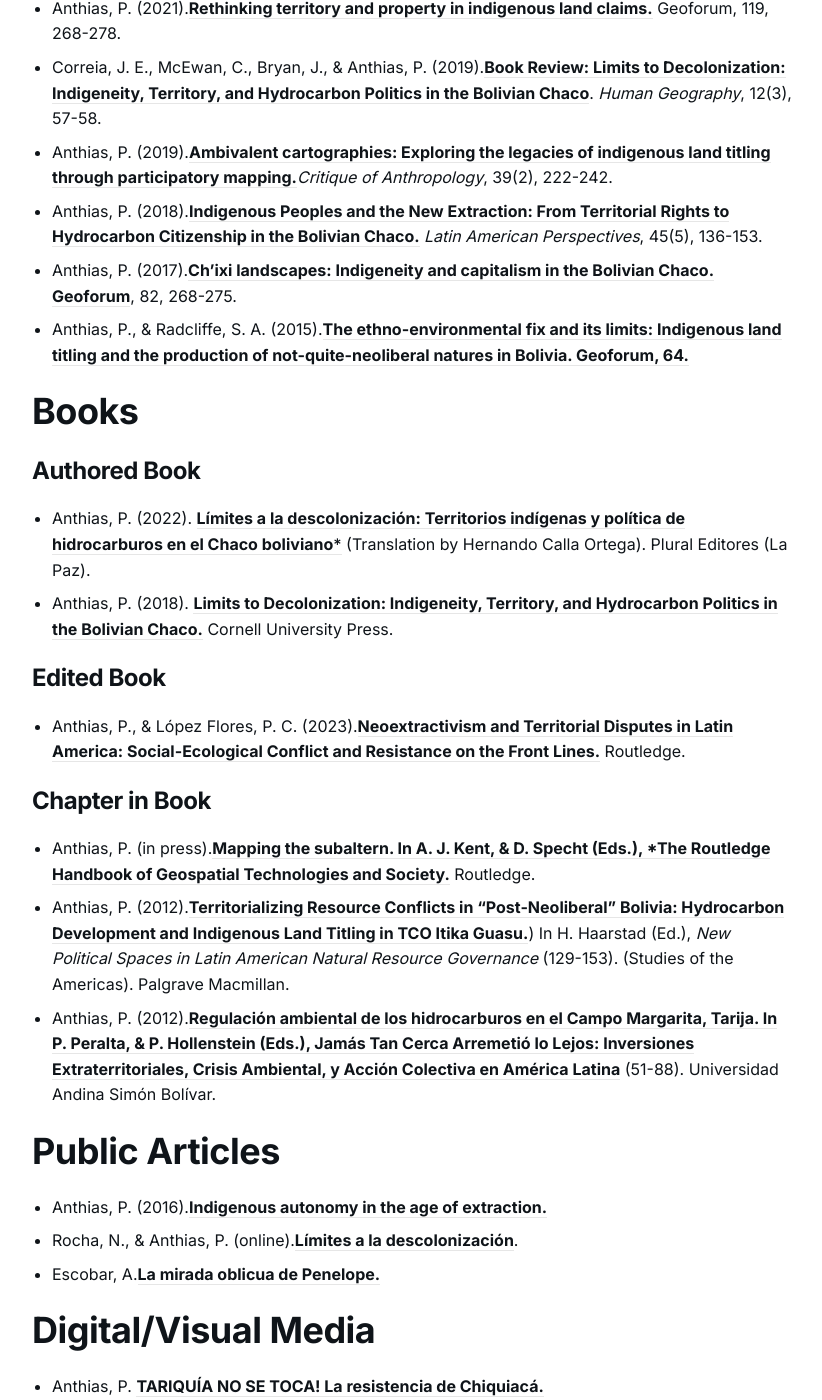
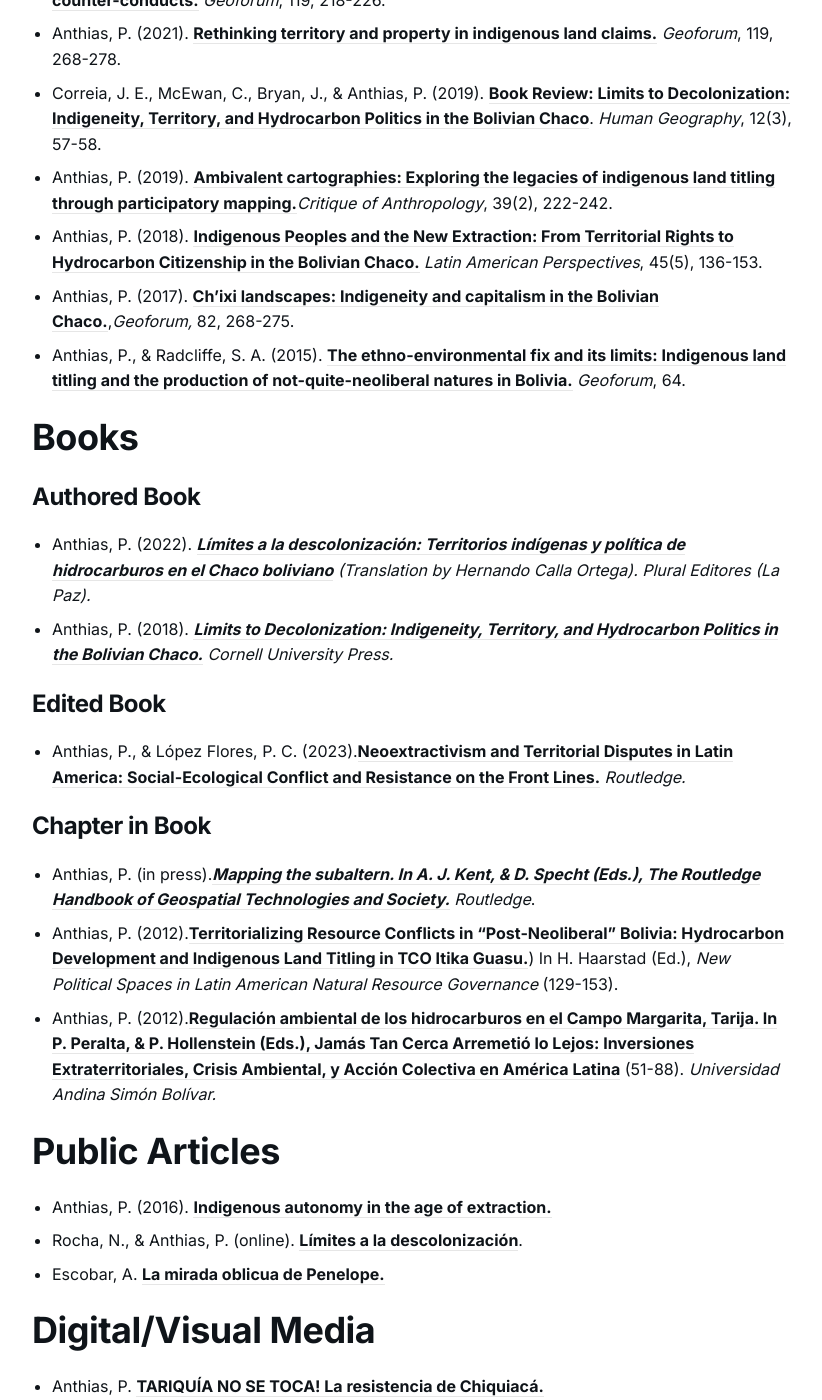
Before and after one commit to RelevantResearch/penelopeanthias, a Jekyll site: the page built from _pages/publications.md, in a window 1280 px wide and 1400 px high, scrolled down 593 px. Shown: the whole window, without its empty margins (228-1050 px from the left). Built offline with Jekyll 4.4.1, drawn with Linux system fonts in a browser that asks for light colours; some of the changed text lies outside the part shown.

Commit message:
Revise publications page

```diff
--- a/_pages/publications.md
+++ b/_pages/publications.md
@@ -8,41 +8,42 @@ page_cover:
 
 # Academic Articles
 
-- Anthias, P., & Asher, K. (online).[**Indigenous Natures and the Anthropocene: Racial Capitalism, Violent Materialities, and the Colonial Politics of Representation**](https://doi.org/10.1111/anti.13078)
-- Anthias, P. (2023).[**Countertopographies and the futures of geographical thought. Dialogues in Human Geography**](https://doi.org/10.1177/20438206231171202)
-- Anthias, P. (2022).[**The Pluri-Extractivist State: Regional Autonomy and the Limits of Indigenous Participation in Gran Chaco Province.**](https://doi.org/10.1017/s0022216x21000997) *Journal of Latin American Studies*, 54(1), 125-154.
-- Anthias, P., & Hoffmann, K. (2021).[**The making of ethnic territories: Governmentality and counter-conducts.**](https://doi.org/10.1016/j.geoforum.2020.06.027) Geoforum, 119, 218-226.
-- Anthias, P. (2021).[**Rethinking territory and property in indigenous land claims.**](https://doi.org/10.1016/j.geoforum.2019.09.008) Geoforum, 119, 268-278.
-- Correia, J. E., McEwan, C., Bryan, J., & Anthias, P. (2019).[**Book Review: Limits to Decolonization: Indigeneity, Territory, and Hydrocarbon Politics in the Bolivian Chaco**](https://doi.org/10.1177/194277861901200301). *Human Geography*, 12(3), 57-58.
-- Anthias, P. (2019).[**Ambivalent cartographies: Exploring the legacies of indigenous land titling through participatory mapping.**](https://doi.org/10.1177/0308275x19842920)*Critique of Anthropology*, 39(2), 222-242.
-- Anthias, P. (2018).[**Indigenous Peoples and the New Extraction: From Territorial Rights to Hydrocarbon Citizenship in the Bolivian Chaco.**](https://doi.org/10.1177/0094582x16678804) *Latin American Perspectives*, 45(5), 136-153.
-- Anthias, P. (2017).[**Ch’ixi landscapes: Indigeneity and capitalism in the Bolivian Chaco. Geoforum**](https://doi.org/10.1016/j.geoforum.2016.09.013), 82, 268-275.
-- Anthias, P., & Radcliffe, S. A. (2015).[**The ethno-environmental fix and its limits: Indigenous land titling and the production of not-quite-neoliberal natures in Bolivia. Geoforum, 64.**](https://doi.org/10.1016/j.geoforum.2013.06.007)
+- Anthias, P., & Asher, K. (online). [**Indigenous Natures and the Anthropocene: Racial Capitalism, Violent Materialities, and the Colonial Politics of Representation**](https://doi.org/10.1111/anti.13078)
+- Anthias, P. (2023). [**Countertopographies and the futures of geographical thought.**](https://doi.org/10.1177/20438206231171202) *Dialogues in Human Geography*
+- Anthias, P. (2022). [**The Pluri-Extractivist State: Regional Autonomy and the Limits of Indigenous Participation in Gran Chaco Province.**](https://doi.org/10.1017/s0022216x21000997) *Journal of Latin American Studies*, 54(1), 125-154.
+- Anthias, P., & Hoffmann, K. (2021). [**The making of ethnic territories: Governmentality and counter-conducts.**](https://doi.org/10.1016/j.geoforum.2020.06.027) *Geoforum*, 119, 218-226.
+- Anthias, P. (2021). [**Rethinking territory and property in indigenous land claims.**](https://doi.org/10.1016/j.geoforum.2019.09.008) *Geoforum*, 119, 268-278.
+- Correia, J. E., McEwan, C., Bryan, J., & Anthias, P. (2019). [**Book Review: Limits to Decolonization: Indigeneity, Territory, and Hydrocarbon Politics in the Bolivian Chaco**](https://doi.org/10.1177/194277861901200301). *Human Geography*, 12(3), 57-58.
+- Anthias, P. (2019). [**Ambivalent cartographies: Exploring the legacies of indigenous land titling through participatory mapping.**](https://doi.org/10.1177/0308275x19842920)*Critique of Anthropology*, 39(2), 222-242.
+- Anthias, P. (2018). [**Indigenous Peoples and the New Extraction: From Territorial Rights to Hydrocarbon Citizenship in the Bolivian Chaco.**](https://doi.org/10.1177/0094582x16678804) *Latin American Perspectives*, 45(5), 136-153.
+- Anthias, P. (2017). [**Ch’ixi landscapes: Indigeneity and capitalism in the Bolivian Chaco.**](https://doi.org/10.1016/j.geoforum.2016.09.013),*Geoforum,* 82, 268-275.
+- Anthias, P., & Radcliffe, S. A. (2015). [**The ethno-environmental fix and its limits: Indigenous land titling and the production of not-quite-neoliberal natures in Bolivia.**](https://doi.org/10.1016/j.geoforum.2013.06.007) *Geoforum*, 64.
 
 # Books
 
 ### Authored Book
 
-- Anthias, P. (2022). [**Límites a la descolonización: Territorios indígenas y política de hidrocarburos en el Chaco boliviano***](https://durham-repository.worktribe.com/output/1120148) (Translation by Hernando Calla Ortega). Plural Editores (La Paz).
-- Anthias, P. (2018). [**Limits to Decolonization: Indigeneity, Territory, and Hydrocarbon Politics in the Bolivian Chaco.**](https://durham-repository.worktribe.com/output/1121919) Cornell University Press.
+- Anthias, P. (2022). [***Límites a la descolonización: Territorios indígenas y política de hidrocarburos en el Chaco boliviano***](https://durham-repository.worktribe.com/output/1120148) *(Translation by Hernando Calla Ortega). Plural Editores (La Paz).*
+- Anthias, P. (2018). [***Limits to Decolonization: Indigeneity, Territory, and Hydrocarbon Politics in the Bolivian Chaco.***](https://durham-repository.worktribe.com/output/1121919) *Cornell University Press.*
 
 ### Edited Book
 
-- Anthias, P., & López Flores, P. C. (2023).[**Neoextractivism and Territorial Disputes in Latin America: Social-Ecological Conflict and Resistance on the Front Lines.**](https://doi.org/10.4324/9781003267461) Routledge.
+- Anthias, P., & López Flores, P. C. (2023).[**Neoextractivism and Territorial Disputes in Latin America: Social-Ecological Conflict and Resistance on the Front Lines.**](https://doi.org/10.4324/9781003267461) *Routledge.*
 
 ### Chapter in Book
 
-- Anthias, P. (in press).[**Mapping the subaltern. In A. J. Kent, & D. Specht (Eds.), *The Routledge Handbook of Geospatial Technologies and Society.**](https://doi.org/10.4324/9780367855765-11) Routledge.
-- Anthias, P. (2012).[**Territorializing Resource Conflicts in “Post-Neoliberal” Bolivia: Hydrocarbon Development and Indigenous Land Titling in TCO Itika Guasu.**](https://doi.org/10.1057/9781137073723_7)) In H. Haarstad (Ed.), *New Political Spaces in Latin American Natural Resource Governance* (129-153). (Studies of the Americas). Palgrave Macmillan.
-- Anthias, P. (2012).[**Regulación ambiental de los hidrocarburos en el Campo Margarita, Tarija. In P. Peralta, & P. Hollenstein (Eds.), Jamás Tan Cerca Arremetió lo Lejos: Inversiones Extraterritoriales, Crisis Ambiental, y Acción Colectiva en América Latina**](https://durham-repository.worktribe.com/output/1633438) (51-88). Universidad Andina Simón Bolívar.
+- Anthias, P. (in press).[***Mapping the subaltern. In A. J. Kent, & D. Specht (Eds.), The Routledge Handbook of Geospatial Technologies and Society.***](https://doi.org/10.4324/9780367855765-11) *Routledge*.
+- Anthias, P. (2012).[**Territorializing Resource Conflicts in “Post-Neoliberal” Bolivia: Hydrocarbon Development and Indigenous Land Titling in TCO Itika Guasu.**](https://doi.org/10.1057/9781137073723_7)) In H. Haarstad (Ed.), *New Political Spaces in Latin American Natural Resource Governance* (129-153).
+- Anthias, P. (2012).[**Regulación ambiental de los hidrocarburos en el Campo Margarita, Tarija. In P. Peralta, & P. Hollenstein (Eds.), Jamás Tan Cerca Arremetió lo Lejos: Inversiones Extraterritoriales, Crisis Ambiental, y Acción Colectiva en América Latina**](https://durham-repository.worktribe.com/output/1633438) (51-88). *Universidad Andina Simón Bolívar.*
 
 # Public Articles
 
-- Anthias, P. (2016).[**Indigenous autonomy in the age of extraction.**](https://nacla.org/news/2016/07/29/indigenous-autonomy-age-extraction)
-- Rocha, N., & Anthias, P. (online).[**Límites a la descolonización**](https://www.la-razon.com/politico/2023/04/02/limites-a-la-descolonizacion/).
-- Escobar, A.[**La mirada oblicua de Penelope.**](https://elpais.bo/sociales/20230401_la-mirada-oblicua-de-penelope.html)
+- Anthias, P. (2016). [**Indigenous autonomy in the age of extraction.**](https://nacla.org/news/2016/07/29/indigenous-autonomy-age-extraction)
+- Rocha, N., & Anthias, P. (online). [**Límites a la descolonización**](https://www.la-razon.com/politico/2023/04/02/limites-a-la-descolonizacion/).
+- Escobar, A. [**La mirada oblicua de Penelope.**](https://elpais.bo/sociales/20230401_la-mirada-oblicua-de-penelope.html)
 
 # Digital/Visual Media
 
 - Anthias, P. [**TARIQUÍA NO SE TOCA! La resistencia de Chiquiacá.**](https://www.youtube.com/watch?v=R3SbF-nGZbI)
 - Anthias, P. (2023).[**La casa nueva (documentary directed, produced, and filmed by Penelope Anthias).**](https://vimeo.com/799120385)
+v
```
